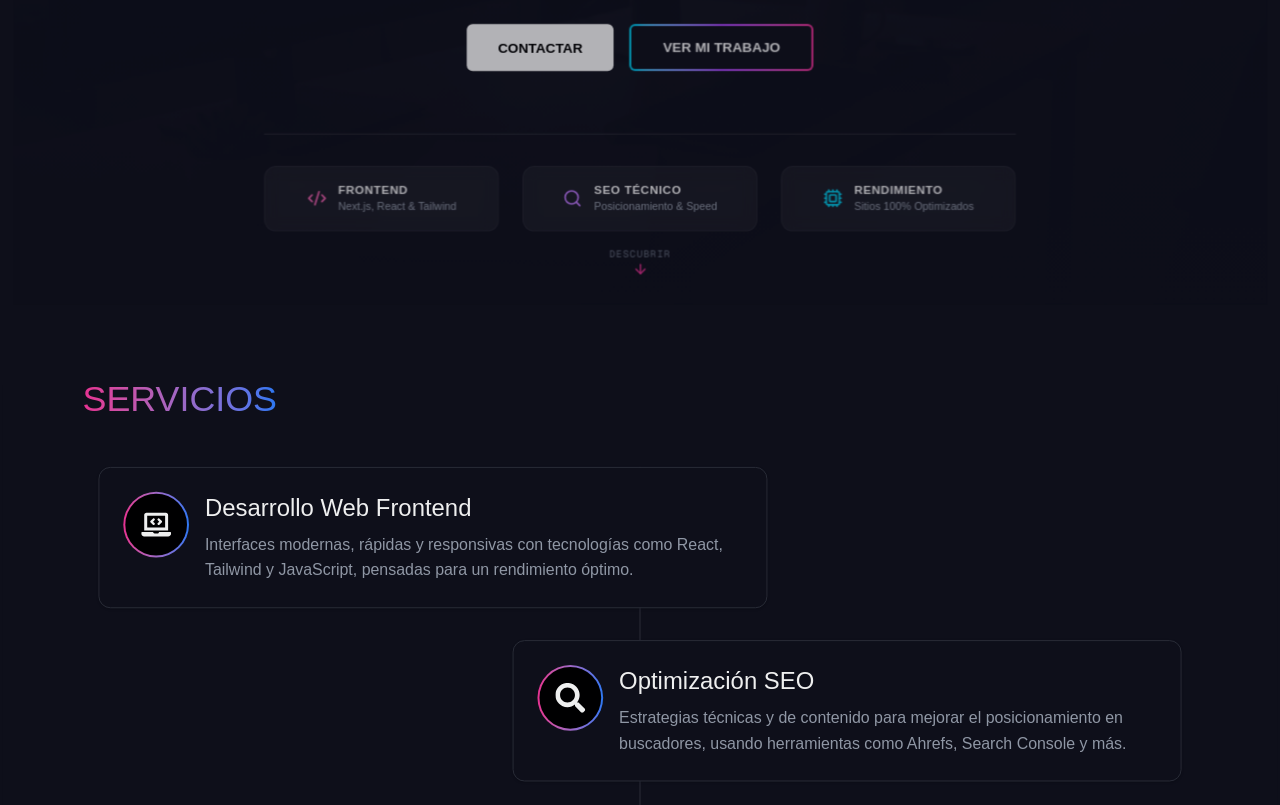
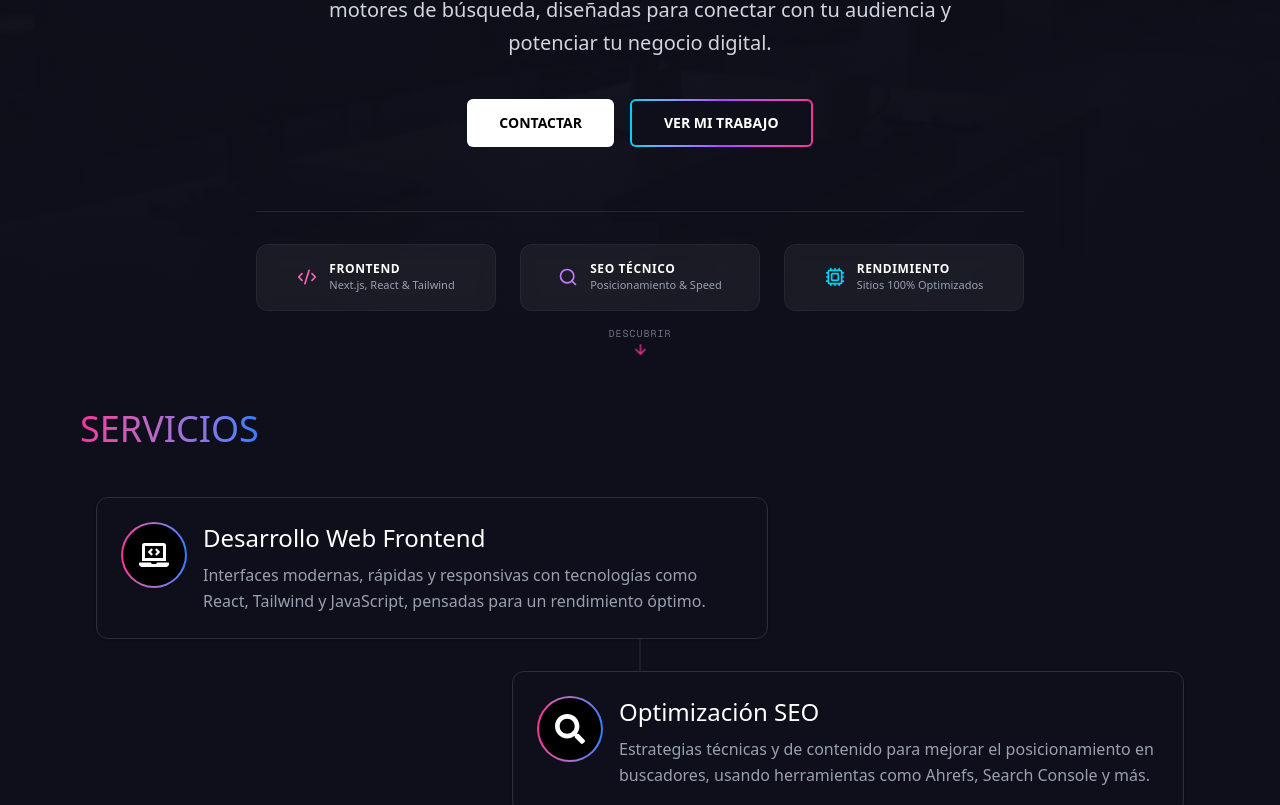
Before and after one commit to kyrkematias/portfolio2026, a Next.js app: page / in a window 1280 px wide. Shown: the part 415-1220 px from the top of the page. Built offline with nearby package versions, Linux system fonts and the light colour scheme.

Commit message:
feat: implement portfolio section with project grid, interactive modal, and scroll-based section component

```diff
--- a/src/app/components/scrollSection.js
+++ b/src/app/components/scrollSection.js
@@ -1,44 +1,16 @@
 "use client";
-import { useRef } from "react";
-import { motion, useScroll, useTransform, useSpring } from "framer-motion";
+import { motion } from "framer-motion";
 
 export default function ScrollSection({ children }) {
-  const ref = useRef(null);
-
-  // Tracks the scroll progress of the section relative to viewport
-  // - "start end": top of the element enters the bottom of viewport (scrollYProgress = 0)
-  // - "end start": bottom of the element leaves the top of viewport (scrollYProgress = 1)
-  const { scrollYProgress } = useScroll({
-    target: ref,
-    offset: ["start end", "end start"],
-  });
-
-  // Smooth out the progress value using spring physics
-  const smoothProgress = useSpring(scrollYProgress, {
-    stiffness: 70,
-    damping: 18,
-    restDelta: 0.001
-  });
-
-  // Parallax translation:
-  // Enters: slides from 120px to 0px
-  // In view: stays at 0px
-  // Exits: slides from 0px to -120px
-  const y = useTransform(smoothProgress, [0, 0.3, 0.7, 1], [120, 0, 0, -120]);
-
-  // Opacity fade:
-  // Enters with 0.4, fully fades in to 1 at 25%, starts fading out at 75%, exits at 0.4
-  const opacity = useTransform(smoothProgress, [0, 0.25, 0.75, 1], [0.4, 1, 1, 0.4]);
-
-  // Scale transition:
-  // Enters at 96%, hits 100% in full view, exits shrinking to 96%
-  const scale = useTransform(smoothProgress, [0, 0.25, 0.75, 1], [0.96, 1, 1, 0.96]);
-
   return (
-    <div ref={ref} className="relative w-full overflow-hidden">
-      <motion.div style={{ y, opacity, scale }} className="w-full origin-center">
-        {children}
-      </motion.div>
-    </div>
+    <motion.div
+      initial={{ opacity: 0, y: 30 }}
+      whileInView={{ opacity: 1, y: 0 }}
+      viewport={{ once: true, amount: 0.15 }}
+      transition={{ duration: 0.6, ease: "easeOut" }}
+      className="w-full origin-center"
+    >
+      {children}
+    </motion.div>
   );
 }
--- a/src/app/en/page.js
+++ b/src/app/en/page.js
@@ -31,10 +31,8 @@ export const metadata = {
 
 export default function HomeEn() {
   return (
-    <div className="overflow-hidden">
-      <ScrollSection>
-        <Hero lang="en" />
-      </ScrollSection>
+    <div className="overflow-hidden bg-[#0e0f1a] text-white">
+      <Hero lang="en" />
       <ScrollSection>
         <Services lang="en" />
       </ScrollSection>
--- a/src/app/globals.css
+++ b/src/app/globals.css
@@ -1,8 +1,8 @@
 @import "tailwindcss";
 
 :root {
-  --background: #ffffff;
-  --foreground: #171717;
+  --background: #0e0f1a;
+  --foreground: #ffffff;
 }
 
 @theme inline {
@@ -12,21 +12,17 @@
   --font-mono: var(--font-geist-mono);
 }
 
-@media (prefers-color-scheme: dark) {
-  :root {
-    --background: #0a0a0a;
-    --foreground: #ededed;
-  }
-}
-
 html {
   scroll-behavior: smooth;
+  background-color: #0e0f1a;
+  color: #ffffff;
 }
 
 body {
-  background: #0e0f1a;
-  color: var(--foreground);
-  font-family: Arial, Helvetica, sans-serif;
+  background-color: #0e0f1a;
+  color: #ffffff;
+  font-family: var(--font-sans), Arial, Helvetica, sans-serif;
+  min-height: 100vh;
 }
 
 ::-webkit-scrollbar {
@@ -35,15 +31,15 @@ body {
 }
 
 ::-webkit-scrollbar-track {
-  background: transparent;
+  background: #0e0f1a;
 }
 
 ::-webkit-scrollbar-thumb {
   border-radius: 9999px;
-  background: linear-gradient(to right, #ec4899, #3b82f6);
+  background: linear-gradient(to bottom, #ec4899, #3b82f6);
 }
 
 * {
   scrollbar-width: thin;
-  scrollbar-color: #3b82f6 #0000; /* thumb color / track color */
+  scrollbar-color: #3b82f6 #0e0f1a;
 }
--- a/src/app/page.js
+++ b/src/app/page.js
@@ -9,10 +9,8 @@ import Footer from "./components/footer";
 
 export default function Home() {
   return (
-    <div className="overflow-hidden">
-      <ScrollSection>
-        <Hero lang="es" />
-      </ScrollSection>
+    <div className="overflow-hidden bg-[#0e0f1a] text-white">
+      <Hero lang="es" />
       <ScrollSection>
         <Services lang="es" />
       </ScrollSection>
--- a/src/app/sections/portfolio/portfolio.js
+++ b/src/app/sections/portfolio/portfolio.js
@@ -38,7 +38,7 @@ export default function Portfolio({ lang = "es" }) {
       return "bg-emerald-500/10 text-emerald-400 border border-emerald-500/20";
     }
     if (t.includes("sem") || t.includes("ppc")) {
-      return "bg-amber-500/10 text-amber-400 border border-amber-500/20";
+      return "bg-purple-500/10 text-purple-400 border border-purple-500/20";
     }
     if (t.includes("desarrollo") || t.includes("web")) {
       return "bg-blue-500/10 text-blue-400 border border-blue-500/20";
@@ -46,7 +46,7 @@ export default function Portfolio({ lang = "es" }) {
     if (t.includes("ux") || t.includes("ui")) {
       return "bg-pink-500/10 text-pink-400 border border-pink-500/20";
     }
-    return "bg-gray-500/10 text-gray-400 border border-gray-500/20";
+    return "bg-cyan-500/10 text-cyan-400 border border-cyan-500/20";
   };
 
   return (
```
